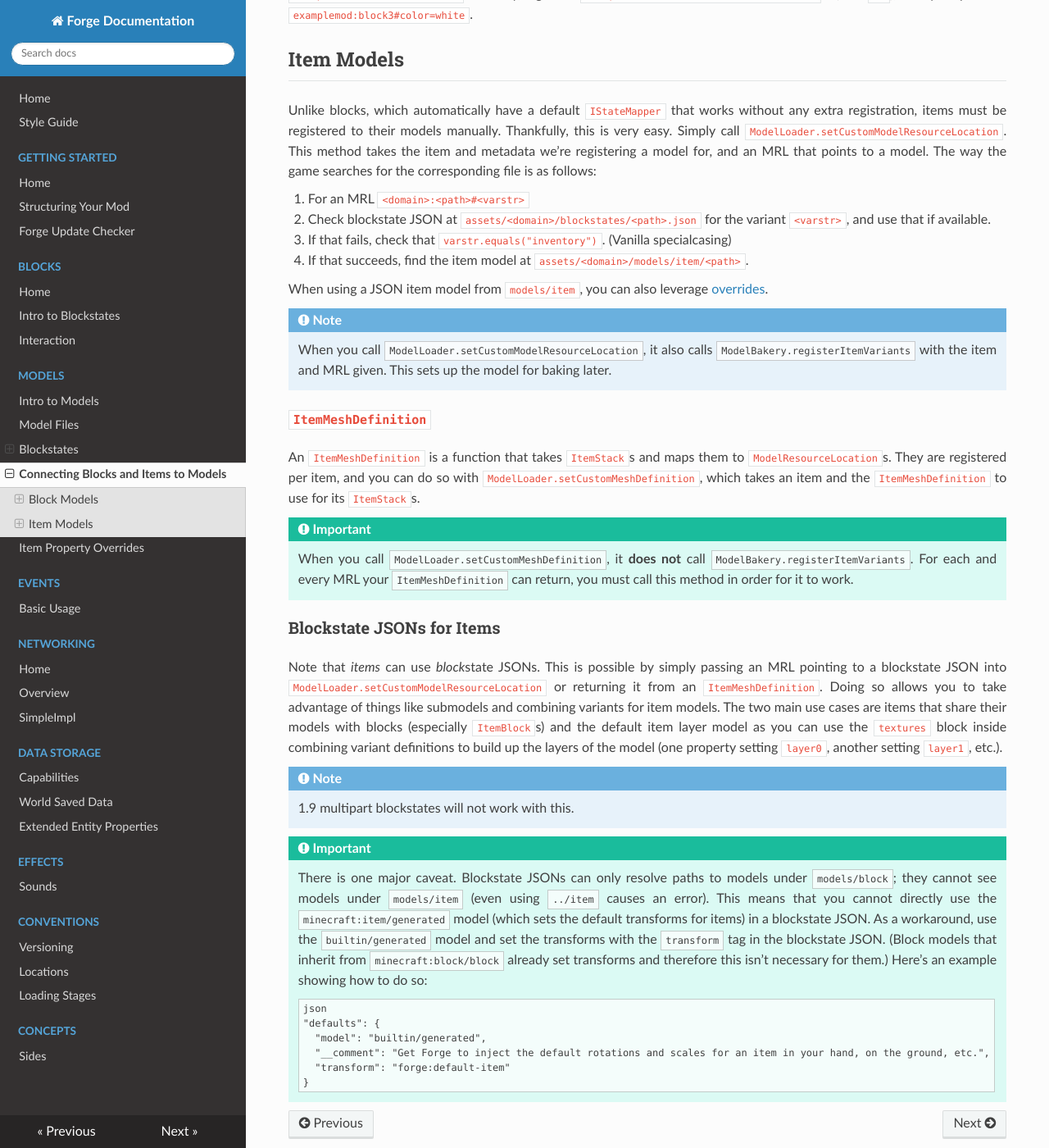
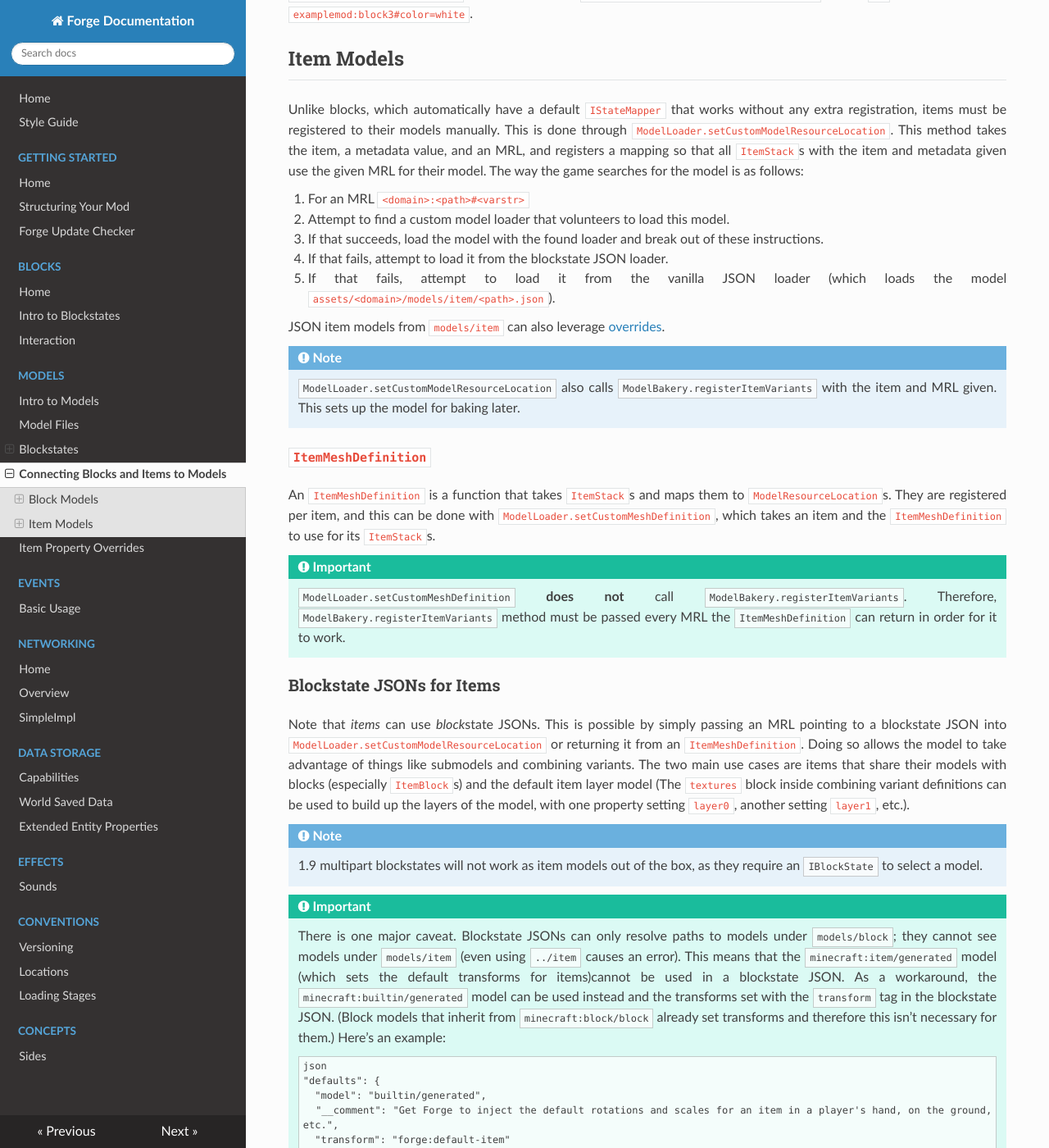
Before and after one commit to MinecraftForge/Documentation, an MkDocs documentation site: the page built from docs/models/using.md, in a window 1280 px wide and 1400 px high, scrolled down 1600 px. Shown: the whole window at 82% size. Built offline with MkDocs 1.6.1, drawn with Linux system fonts in a browser that asks for light colours; nearby versions of some CDN libraries; old or Windows-style settings are respelled for this version of MkDocs; some of the changed text lies outside the part shown.

Commit message:
Refine some more

````diff
--- a/docs/models/using.md
+++ b/docs/models/using.md
@@ -4,7 +4,7 @@ Connecting Blocks and Items to Models
 Block Models
 ------------
 
-Blocks are not directly linked to models, instead, block*states* are mapped to `ModelResourceLocation`s, which point to [blockstate JSONs][], which themselves define models. An `IBlockState` is mapped to a `ModelResourceLocation` by an `IStateMapper`. The default statemapper works as follows:
+Blocks are not directly linked to models, instead, block*states* are mapped to `ModelResourceLocation`s, which point to models ("models" includes blockstate JSONs). An `IBlockState` is mapped to a `ModelResourceLocation` by an `IStateMapper`. The default statemapper, which works by default for all blocks, works as follows:
 
 1. Get the registry name of the blockstate's block.
 2. Set said name as the `ResourceLocation` part of the MRL.
@@ -14,32 +14,32 @@ Blocks are not directly linked to models, instead, block*states* are mapped to `
 6. Sort the pairs alphabetically by the name of the *property only*.
 7. Produce a comma delimited string of key-value pairs (e.g. `a=b,c=d,e=f`).
 8. Set that as the variant part of the MRL.
-9. If the variant string is empty, set it to `normal`.
+9. If the variant string is empty (i.e. no properties defined), default the variant to `normal`.
 
-The variant string gets silently `toLowerCase`d, so if your statemapper returns `mod:model#VARIANT`, the game will query the JSON for the string "variant", not "VARIANT."
+The variant string is silently `toLowerCase`d, so if a statemapper returns `mod:model#VARIANT`, the game will query the JSON for the string "variant", not "VARIANT."
 
 ### Custom `IStateMapper`s
 
-It's quite easy to use a custom `IStateMapper`. Once you have an instance of it, simply call `ModelLoader.setCustomStateMapper`. `IStateMapper`s are registered per block, so you supply both the `IStateMapper` and the block it works on. There is also a builder `StateMap.Builder` for some common use cases.
+It's very simple to use a custom `IStateMapper`. Once an instance is acquired, it may be registered with a call to `ModelLoader.setCustomStateMapper`. `IStateMapper`s are registered per block, so this method receives both the `IStateMapper` and the block it works on. There is also a builder `StateMap.Builder` for some common use cases.
 
 #### `StateMap.Builder`
 
-You can use the builder `StateMap.Builder` for some of the most common use cases of custom `IStateMapper`s. Simply instantiate one, call its setters, then `build()` it.
+The builder `StateMap.Builder` can create `IStateMapper`s for some of the most common use cases. Once one is instantiated, methods can be called to set its parameters, and a call to `build` will generate an `IStateMapper` using those parameters.
 
 ##### `withName`
 
-`withName` takes a property as argument and sets that as the "name" (actually the path) of the returned MRL. When the resulting `IStateMapper` is called on a blockstate, it takes the value of the property given, then finds the name for that value, and uses that to construct the resource path. It is clearer with an example:
+`withName` takes a property as argument and sets that as the "name" (actually the path) of the returned MRL. When the resulting `IStateMapper` is applied to a blockstate, it takes the value of the property given, then finds the name for that value, and uses that as the resource path. It is clearer with an example:
 
 ```java
 PropertyDirection PROP_FACING = PropertyDirection.create("facing"); // Start with a property
 IStateMapper mapper = new StateMap.Builder().withName(PROP_FACING).build(); // Use the builder
 ```
 
-Now if we ask `mapper` to find the MRL for the blockstate `examplemod:block1[facing=east]`, it will map to `examplemod:east#normal`. If we ask it to map `examplemod:block2[color=red,facing=north]`, it will map to `examplemod:north#color=red`.
+Now, if `mapper` is asked to find the MRL for the blockstate `examplemod:block1[facing=east]`, it will map it to `examplemod:east#normal`. Given `examplemod:block2[color=red,facing=north]`, it will map it to `examplemod:north#color=red`.
 
 ##### `withSuffix`
 
-The suffix is a plain string that gets tacked on to the end of the resource path. So if the suffix is set to `_suff`, the `IStateMapper` will map the blockstate `examplemod:block[facing=east]` to the MRL `examplemod:block_suff#facing=east`.
+The suffix is a plain string that gets tacked on to the end of the resource path. For example, if the suffix is set to `_suff`, the resulting `IStateMapper` will map the blockstate `examplemod:block[facing=east]` to the MRL `examplemod:block_suff#facing=east`.
 
 ##### `ignore`
 
@@ -53,45 +53,46 @@ IStateMapper together = new StateMap.Builder().ignore(PROP_OUT, PROP_IN).build()
 IStateMapper merged = new StateMap.Builder().ignore(PROP_OUT).ignore(PROP_IN).build();
 ```
 
-If we ask either `together` or `merged` to map the blockstate `examplemod:block1[in=north,out=south]`, they'll give the MRL `examplemod:block1#normal`. Given `examplemod:block2[in=north,out=south,color=blue]`, they'll produce `examplemod:block2#color=blue`. Finally, given `examplemod:block3[color=white,out=east]` (no `in`), they'll produce `examplemod:block3#color=white`.
+When either `together` or `merged` are asked to map the blockstate `examplemod:block1[in=north,out=south]`, they'll give the MRL `examplemod:block1#normal`. Given `examplemod:block2[in=north,out=south,color=blue]`, they'll produce `examplemod:block2#color=blue`. Finally, given `examplemod:block3[color=white,out=east]` (no `in`), they'll produce `examplemod:block3#color=white`.
 
 Item Models
 -----------
 
-Unlike blocks, which automatically have a default `IStateMapper` that works without any extra registration, items must be registered to their models manually. Thankfully, this is very easy. Simply call `ModelLoader.setCustomModelResourceLocation`. This method takes the item and metadata we're registering a model for, and an MRL that points to a model. The way the game searches for the corresponding file is as follows:
+Unlike blocks, which automatically have a default `IStateMapper` that works without any extra registration, items must be registered to their models manually. This is done through `ModelLoader.setCustomModelResourceLocation`. This method takes the item, a metadata value, and an MRL, and registers a mapping so that all 	`ItemStack`s with the item and metadata given use the given MRL for their model. The way the game searches for the model is as follows:
 
 1. For an MRL `<domain>:<path>#<varstr>`
-2. Check blockstate JSON at `assets/<domain>/blockstates/<path>.json` for the variant `<varstr>`, and use that if available.
-3. If that fails, check that `varstr.equals("inventory")`. (Vanilla specialcasing)
-4. If that succeeds, find the item model at `assets/<domain>/models/item/<path>`.
+2. Attempt to find a custom model loader that volunteers to load this model.
+   1. If that succeeds, load the model with the found loader and break out of these instructions.
+3. If that fails, attempt to load it from the blockstate JSON loader.
+4. If that fails, attempt to load it from the vanilla JSON loader (which loads the model `assets/<domain>/models/item/<path>.json`).
 
-When using a JSON item model from `models/item`, you can also leverage [overrides][].
+JSON item models from `models/item` can also leverage [overrides][].
 
 !!! note
-    When you call `ModelLoader.setCustomModelResourceLocation`, it also calls `ModelBakery.registerItemVariants` with the item and MRL given. This sets up the model for baking later.
+    `ModelLoader.setCustomModelResourceLocation` also calls `ModelBakery.registerItemVariants` with the item and MRL given. This sets up the model for baking later.
 
 ### `ItemMeshDefinition`
 
-An `ItemMeshDefinition` is a function that takes `ItemStack`s and maps them to `ModelResourceLocation`s. They are registered per item, and you can do so with `ModelLoader.setCustomMeshDefinition`, which takes an item and the `ItemMeshDefinition` to use for its `ItemStack`s.
+An `ItemMeshDefinition` is a function that takes `ItemStack`s and maps them to `ModelResourceLocation`s. They are registered per item, and this can be done with `ModelLoader.setCustomMeshDefinition`, which takes an item and the `ItemMeshDefinition` to use for its `ItemStack`s.
 
 !!! important
-    When you call `ModelLoader.setCustomMeshDefinition`, it **does not** call `ModelBakery.registerItemVariants`. For each and every MRL your `ItemMeshDefinition` can return, you must call this method in order for it to work.
+    `ModelLoader.setCustomMeshDefinition` **does not** call `ModelBakery.registerItemVariants`. Therefore, `ModelBakery.registerItemVariants` method must be passed every MRL the `ItemMeshDefinition` can return in order for it to work.
 
 ### Blockstate JSONs for Items
 
-Note that *items* can use *block*state JSONs. This is possible by simply passing an MRL pointing to a blockstate JSON into `ModelLoader.setCustomModelResourceLocation` or returning it from an `ItemMeshDefinition`. Doing so allows you to take advantage of things like submodels and combining variants for item models. The two main use cases are items that share their models with blocks (especially `ItemBlock`s) and the default item layer model as you can use the `textures` block inside combining variant definitions to build up the layers of the model (one property setting `layer0`, another setting `layer1`, etc.).
+Note that *items* can use *block*state JSONs. This is possible by simply passing an MRL pointing to a blockstate JSON into `ModelLoader.setCustomModelResourceLocation` or returning it from an `ItemMeshDefinition`. Doing so allows the model to take advantage of things like submodels and combining variants. The two main use cases are items that share their models with blocks (especially `ItemBlock`s) and the default item layer model (The `textures` block inside combining variant definitions can be used to build up the layers of the model, with one property setting `layer0`, another setting `layer1`, etc.).
 
 !!! note
-    1.9 multipart blockstates will not work with this.
+    1.9 multipart blockstates will not work as item models out of the box, as they require an `IBlockState` to select a model.
 
 !!! important
 
-    There is one major caveat. Blockstate JSONs can only resolve paths to models under `models/block`; they cannot see models under `models/item` (even using `../item` causes an error). This means that you cannot directly use the `minecraft:item/generated` model (which sets the default transforms for items) in a blockstate JSON. As a workaround, use the `builtin/generated` model and set the transforms with the `transform` tag in the blockstate JSON. (Block models that inherit from `minecraft:block/block` already set transforms and therefore this isn't necessary for them.) Here's an example showing how to do so:
+    There is one major caveat. Blockstate JSONs can only resolve paths to models under `models/block`; they cannot see models under `models/item` (even using `../item` causes an error). This means that the `minecraft:item/generated` model (which sets the default transforms for items)cannot be used in a blockstate JSON. As a workaround, the `minecraft:builtin/generated` model can be used instead and the transforms set with the `transform` tag in the blockstate JSON. (Block models that inherit from `minecraft:block/block` already set transforms and therefore this isn't necessary for them.) Here's an example:
 
     ```json
     "defaults": {
       "model": "builtin/generated",
-      "__comment": "Get Forge to inject the default rotations and scales for an item in your hand, on the ground, etc.",
+      "__comment": "Get Forge to inject the default rotations and scales for an item in a player's hand, on the ground, etc.",
       "transform": "forge:default-item"
     }
     ```
````
Also changed, not shown: docs/models/files.md (+16 -10 lines), docs/models/introduction.md (+4 -4 lines), docs/models/overrides.md (+8 -7 lines).
